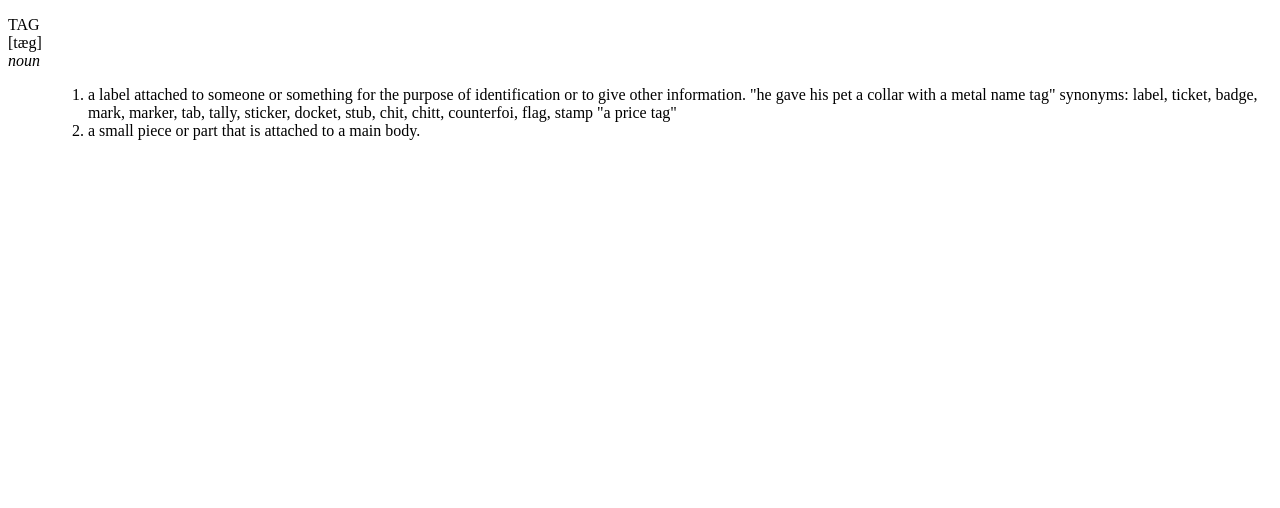
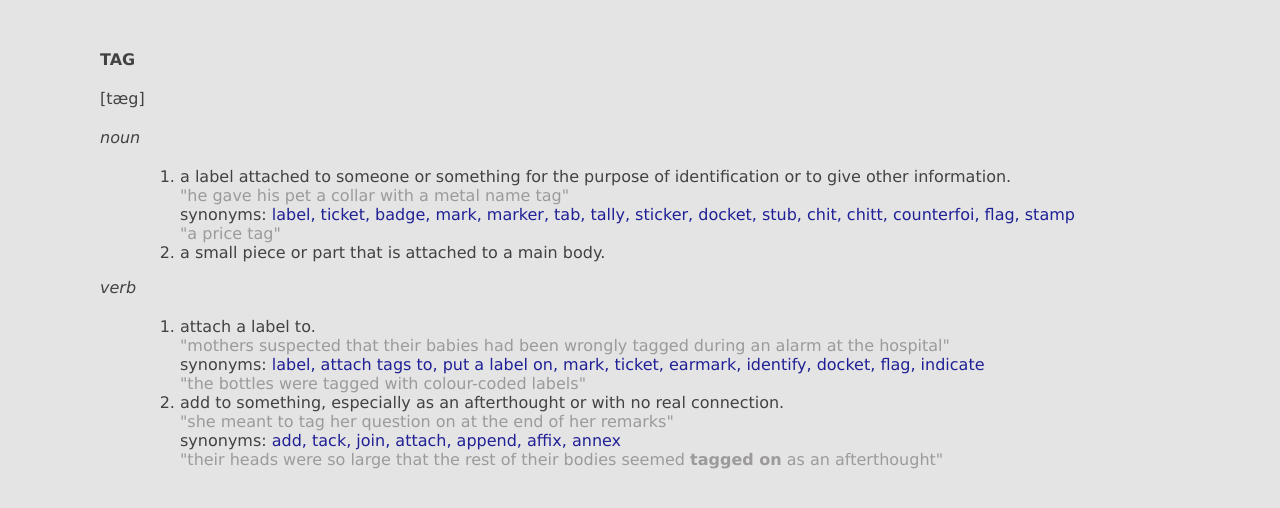
Before and after one commit to annaovsy/HTML-CSS, a plain HTML site: page hw2/task3/index.html in a window 1280 px wide. Drawn offline with Linux system fonts and the light colour scheme.

Commit message:
fix task3

```diff
--- a/hw2/task3/index.html
+++ b/hw2/task3/index.html
@@ -1,22 +1,39 @@
 <!DOCTYPE html>
 <html lang="en">
 <head>
+    <link href="style/style.css" rel="stylesheet">
     <meta charset="UTF-8">
     <title>TAG</title>
 </head>
 <body>
-    <dl>
-        <dt>TAG</dt>
+    <dl class="main">
+        <dt><b>TAG</b></dt>
         <dt>[t&aelig;g]</dt>
-        <dt><i>noun</i></dt>
+        <dt><dfn>noun</dfn></dt>
             <dd>
                 <ol>
                     <li>a label attached to someone or something for the purpose of identification or to give other information.
-                        "he gave his pet a collar with a metal name tag"
-                        synonyms: label, ticket, badge, mark, marker, tab, tally, sticker, docket, stub, chit, chitt, counterfoi, flag, stamp
-                        "a price tag"</li>
-
+                        <br><span class="light">"he gave his pet a collar with a metal name tag"</span>
+                        <br>synonyms: <span class="blue">label, ticket, badge, mark, marker, tab, tally, sticker, docket, stub, chit, chitt, counterfoi, flag, stamp </span>
+                        <br><span class="light">"a price tag"</span></li>
                     <li>a small piece or part that is attached to a main body.</li>
+                </ol>
+            </dd>
+        <dt><dfn>verb</dfn></dt>
+            <dd>
+                <ol>
+                    <li>
+                        attach a label to.
+                        <br><span class="light">"mothers suspected that their babies had been wrongly tagged during an alarm at the hospital"</span>
+                        <br>synonyms: <span class="blue">label, attach tags to, put a label on, mark, ticket, earmark, identify, docket, flag, indicate</span>
+                        <br><span class="light">"the bottles were tagged with colour-coded labels"</span>
+                    </li>
+                    <li>
+                        add to something, especially as an afterthought or with no real connection.
+                        <br><span class="light">"she meant to tag her question on at the end of her remarks"</span>
+                        <br>synonyms: <span class="blue">add, tack, join, attach, append, affix, annex </span>
+                        <br><span class="light">"their heads were so large that the rest of their bodies seemed <b>tagged on</b> as an afterthought"</span>
+                    </li>
                 </ol>
             </dd>
 
--- a/hw2/task3/style/style.css
+++ b/hw2/task3/style/style.css
@@ -1,4 +1,19 @@
 body{
     margin-left: 100px;
     margin-right: 100px;
+    font-family: Verdana, Geneva, Tahoma, sans-serif;
+    color: rgb(66, 66, 66);
+    background-color: rgb(228, 228, 228);
 }
+.main{
+    margin-top: 50px;
+}
+dt{
+    margin-bottom: 20px;
+}
+.light{
+    color: rgb(156, 154, 154);
+}
+.blue{
+    color: rgb(32, 32, 150);
+}
```
